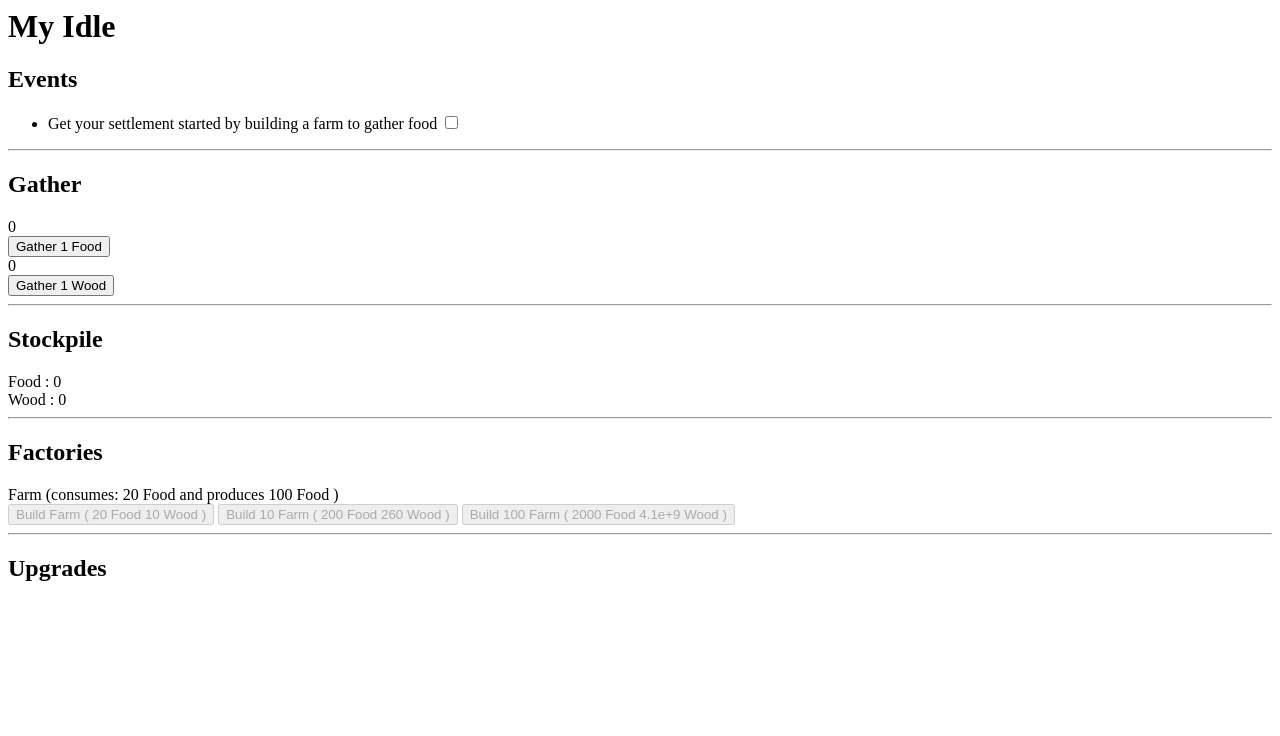
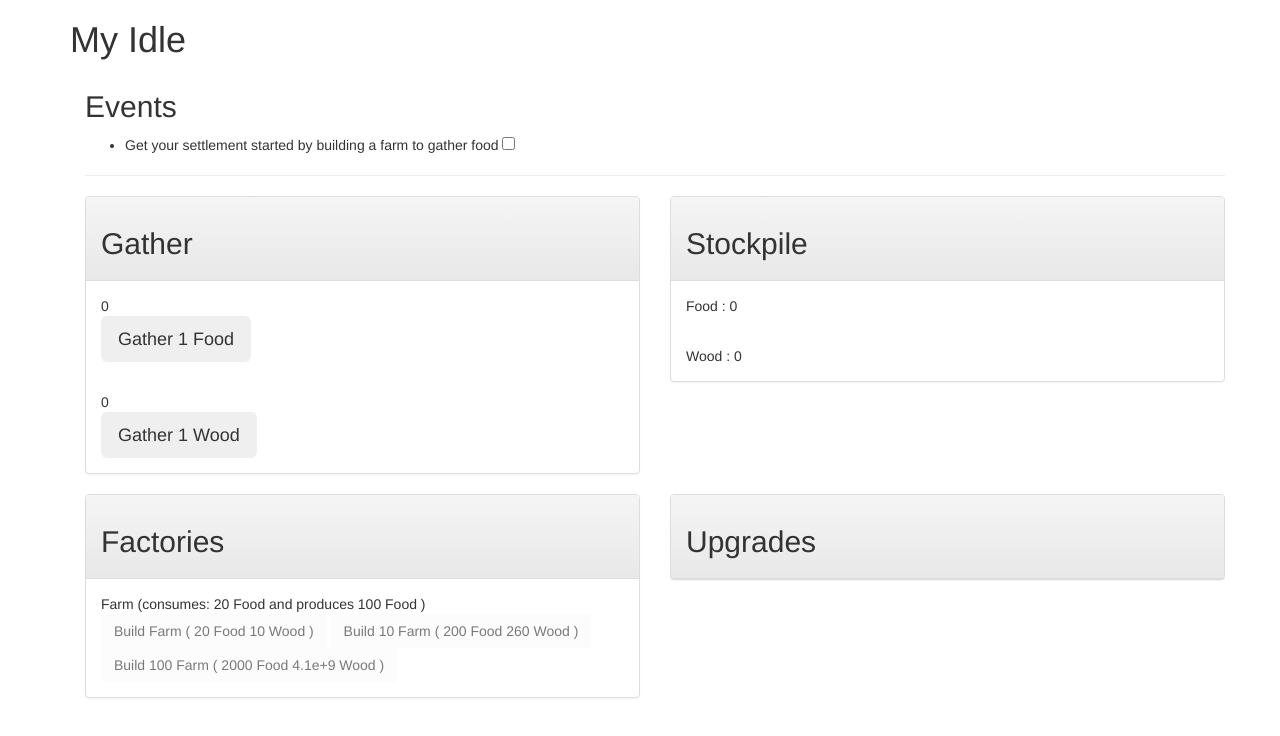
Before and after one commit to xmakina/myIdle, a plain HTML site: page index.htm in a window 1280 px wide. Drawn offline with nearby package versions, Linux system fonts and the light colour scheme.

Commit message:
adding theme

```diff
--- a/index.htm
+++ b/index.htm
@@ -1,14 +1,28 @@
-<html>
+<!DOCTYPE html>
+<html lang="en">
 
 <head>
+    <!-- Latest compiled and minified CSS -->
+    <link rel="stylesheet" href="https://maxcdn.bootstrapcdn.com/bootstrap/3.3.7/css/bootstrap.min.css" integrity="sha384-BVYiiSIFeK1dGmJRAkycuHAHRg32OmUcww7on3RYdg4Va+PmSTsz/K68vbdEjh4u"
+        crossorigin="anonymous">
+    <!-- Optional theme -->
+    <link rel="stylesheet" href="https://maxcdn.bootstrapcdn.com/bootstrap/3.3.7/css/bootstrap-theme.min.css" integrity="sha384-rHyoN1iRsVXV4nD0JutlnGaslCJuC7uwjduW9SVrLvRYooPp2bWYgmgJQIXwl/Sp"
+        crossorigin="anonymous">
+    <!-- Latest compiled and minified JavaScript -->
+    <script src="https://maxcdn.bootstrapcdn.com/bootstrap/3.3.7/js/bootstrap.min.js" integrity="sha384-Tc5IQib027qvyjSMfHjOMaLkfuWVxZxUPnCJA7l2mCWNIpG9mGCD8wGNIcPD7Txa"
+        crossorigin="anonymous"></script>
+
     <script src="https://cdn.jsdelivr.net/npm/vue/dist/vue.js"></script>
     <script src="lodash.js"></script>
     <script src="factories.js"></script>
+    <link rel="stylesheet" type="text/css" href="theme.css">
+
+    <meta name="viewport" content="width=device-width, initial-scale=1, maximum-scale=1, user-scalable=no">
 </head>
 
-<body>
+<body class="container">
     <h1>My Idle</h1>
-    <div id="app">
+    <div id="app" class="container">
         <div id="events">
             <h2>Events</h2>
             <ul v-for="factory in revealedFactories">
@@ -19,29 +33,40 @@
             </ul>
         </div>
         <hr />
-        <div id="gatherable">
+        <div class="row">
+            <div id="gatherable" class="col-sm-6">
+                <div class="panel panel-default">
+                    <div class="panel-heading">
                         <h2>
                             <span v-if="canGatherIn">Gathering {{gatherAmount}} {{lastGathered | resourceName}} ({{gatheringPercent() | percent}})</span>
                             <span v-else>Gather</span>
                         </h2>
-
-            <div class="gather" v-for="resource in gatherable">
+                    </div>
+                    <div class="panel-body" v-for="resource in gatherable">
                         {{stockpile[resource].amount | numerical}}
                         <br />
-                <button v-bind:disabled="gathering" @click="gather(resource)">Gather {{gatherAmount | numerical}} {{resource | resourceName}}</button>
+                        <button class="btn btn-lg" v-bind:disabled="gathering" @click="gather(resource)">Gather {{gatherAmount | numerical}} {{resource | resourceName}}</button>
                     </div>
                 </div>
-        <hr />
-        <div id="stockpile">
+            </div>
+            <div id="stockpile" class="col-sm-6">
+                <div class="panel panel-default">
+                    <div class="panel-heading">
                         <h2>Stockpile</h2>
-            <div class="gather" v-for="resource in revealedStockpile">
+                    </div>
+                    <div class="panel-body" v-for="resource in revealedStockpile">
                         {{resource.name}} : {{resource.amount | numerical}}
                     </div>
                 </div>
-        <hr />
-        <div id="factories">
+            </div>
+        </div>
+        <div class="row">
+            <div id="factories" class="col-sm-6">
+                <div class="panel panel-default">
+                    <div class="panel-heading">
                         <h2>Factories</h2>
-            <div class="factory" v-for="factory in revealedFactories">
+                    </div>
+                    <div class="panel-body" v-for="factory in revealedFactories">
                         {{factory.name}}
                         <span v-if="factory.total">: {{factory.total}}
                             <span v-if="factory.progress > 0">({{percent(factory) | percent}})</span>
@@ -57,21 +82,21 @@
                             <template v-for="input in factory.input">
                                 {{input.amount | numerical}} {{input.type | resourceName}}
                             </template>)</span>
-                <button v-if="factory.total > 0" @click="pauseFactory(factory)">{{factory.paused | pause}}</button>
+                        <button class="btn" v-if="factory.total > 0" @click="pauseFactory(factory)">{{factory.paused | pause}}</button>
                         <br />
-                <button v-bind:disabled="!canBuild(factory)" @click="build(factory)">
+                        <button  class="btn" v-bind:disabled="!canBuild(factory)" @click="build(factory)">
                             Build {{factory.name}} (
                             <template v-for="(amount, type) in costOfFactory(factory, true)">
                                 {{amount | numerical}} {{type | resourceName}}
                             </template>)
                         </button>
-                <button v-bind:disabled="!canBuild(factory, 10)" @click="build(factory, 10)">
+                        <button class="btn" v-bind:disabled="!canBuild(factory, 10)" @click="build(factory, 10)">
                             Build 10 {{factory.name}} (
                             <template v-for="(amount, type) in batchCostOfFactory(factory, true, 10)">
                                 {{amount | numerical}} {{type | resourceName}}
                             </template>)
                         </button>
-                <button v-bind:disabled="!canBuild(factory, 100)" @click="build(factory, 100)">
+                        <button class="btn" v-bind:disabled="!canBuild(factory, 100)" @click="build(factory, 100)">
                             Build 100 {{factory.name}} (
                             <template v-for="(amount, type) in batchCostOfFactory(factory, true, 100)">
                                 {{amount | numerical}} {{type | resourceName}}
@@ -79,10 +104,13 @@
                         </button>
                     </div>
                 </div>
-        <hr />
-        <div id="upgrades">
+            </div>
+            <div id="upgrades" class="col-sm-6">
+                <div class="panel panel-default">
+                    <div class="panel-heading">
                         <h2>Upgrades</h2>
-            <div class="upgrade" v-for="upgrade in revealedUpgrades">
+                    </div>
+                    <div class="panel-body" v-for="upgrade in revealedUpgrades">
                         {{upgrade.name}}
                         <span v-if="upgrade.total">: {{upgrade.total}} </span>
                         <span v-else>
@@ -100,7 +128,7 @@
                             </span>
                         </span>
                         <br />
-                <button v-if="canUpgrade(upgrade)" v-bind:disabled="!canBuild(upgrade)" @click="addUpgrade(upgrade)">
+                        <button class="btn" v-if="canUpgrade(upgrade)" v-bind:disabled="!canBuild(upgrade)" @click="addUpgrade(upgrade)">
                             Upgrade {{upgrade.name}} (
                             <template v-for="(amount, type) in costOfFactory(upgrade, true)">
                                 {{amount | numerical}} {{type | resourceName}}
@@ -109,6 +137,8 @@
                     </div>
                 </div>
             </div>
+        </div>
+    </div>
 
     <script src="myIdle.js"></script>
 </body>
```
Also changed, not shown: theme.css (added). Lines whose indentation alone changed are shown as unchanged.
